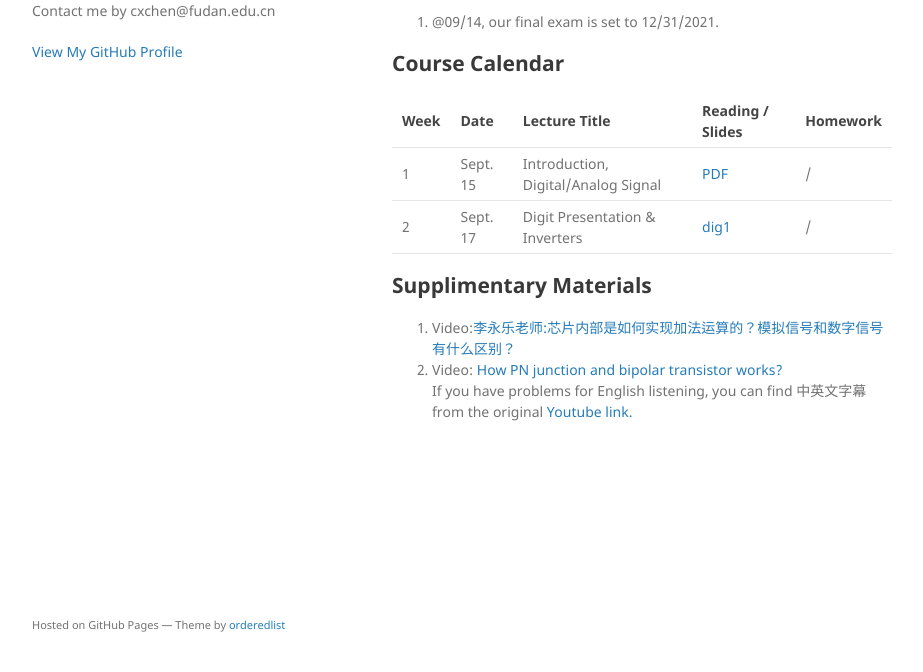
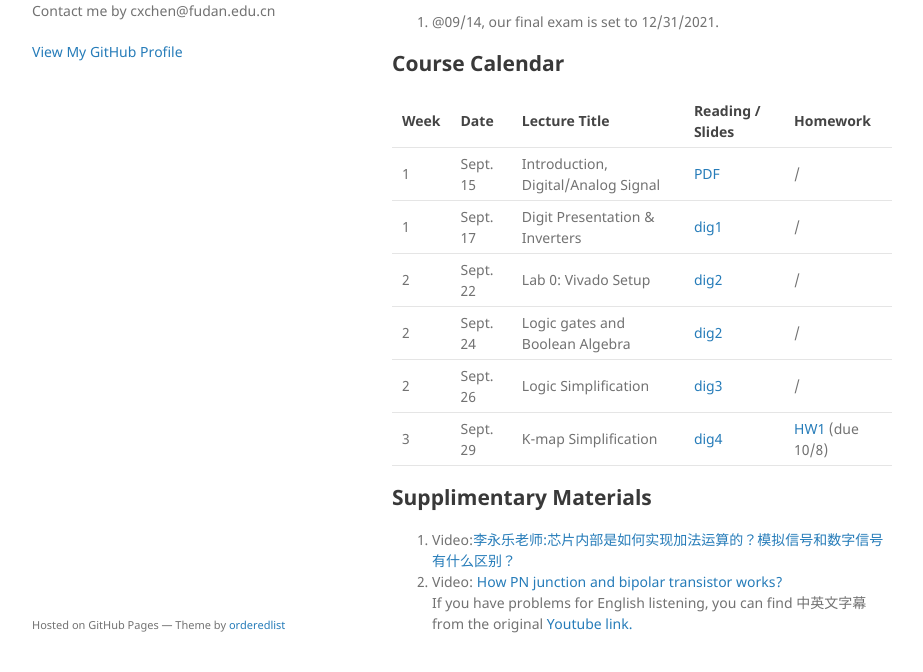
Before and after one commit to cihlab/cihlab.github.io, a Jekyll site: the page built from course/ckt21.md, in a window 1280 px wide and 1093 px high. Shown: the part 389-1061 px from the top of the window, without its empty margins (178-1101 px from the left). Built offline with Jekyll 4.4.1, drawn with Linux system fonts in a browser that asks for light colours; our own code applies the rules of GitHub Pages for plain Markdown files.

Commit message:
Update ckt21.md

```diff
--- a/course/ckt21.md
+++ b/course/ckt21.md
@@ -23,7 +23,11 @@ Time:  Wednsday & Friday Morning
  Week | Date | Lecture Title | Reading / Slides | Homework|
  ---- |  ---- |-----|-----|----|
 1| Sept. 15 | Introduction, Digital/Analog Signal | [PDF](./cktlec01.pdf)  | / |
-2| Sept. 17 | Digit Presentation & Inverters | [dig1](./cktlec02.pdf)  | / |
+1| Sept. 17 | Digit Presentation & Inverters | [dig1](./cktlec02.pdf)  | / |
+2| Sept. 22  | Lab 0: Vivado Setup | [dig2](./cktlec03.pdf)  | / |
+2| Sept. 24 | Logic gates and Boolean Algebra | [dig2](./cktlec03.pdf)  | / |
+2| Sept. 26 | Logic Simplification | [dig3](./cktlec04.pdf)  | / |
+3| Sept. 29 | K-map Simplification | [dig4](./cktlec05.pdf)  | [HW1](./hw1_2021.pdf) (due 10/8) |
 
 ## Supplimentary Materials
 1. Video:[李永乐老师:芯片内部是如何实现加法运算的？模拟信号和数字信号有什么区别？](https://www.bilibili.com/video/BV1Ks41157eR)
```
